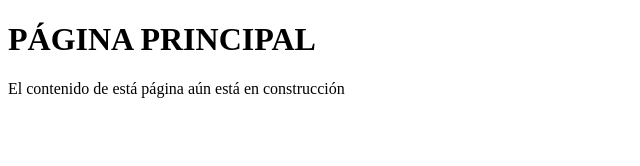
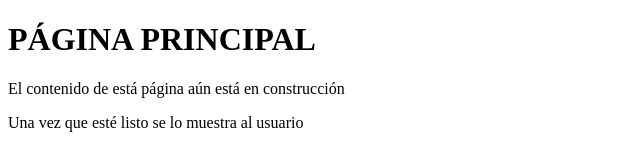
Before and after one commit to jimabraham/ProyectoWebEmpresaZ, a plain HTML site: page index.html in a window 1280 px wide. Shown: the whole page, without its empty margins (0-640 px from the left). Drawn offline with Linux system fonts and the light colour scheme.

Commit message:
Agregado segundo parrafo

```diff
--- a/index.html
+++ b/index.html
@@ -9,5 +9,6 @@
 <body>
     <h1>PÁGINA PRINCIPAL</h1>
     <p>El contenido de está página aún está en construcción</p>
+    <p>Una vez que esté listo se lo muestra al usuario</p>
 </body>
 </html>
```
